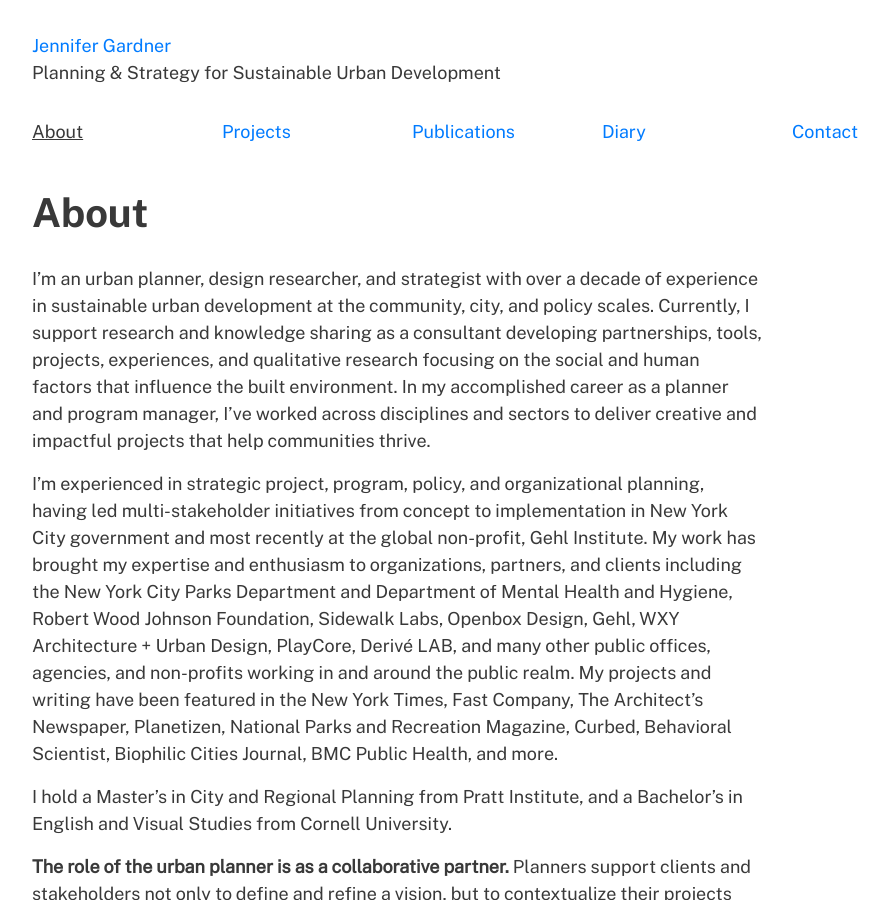
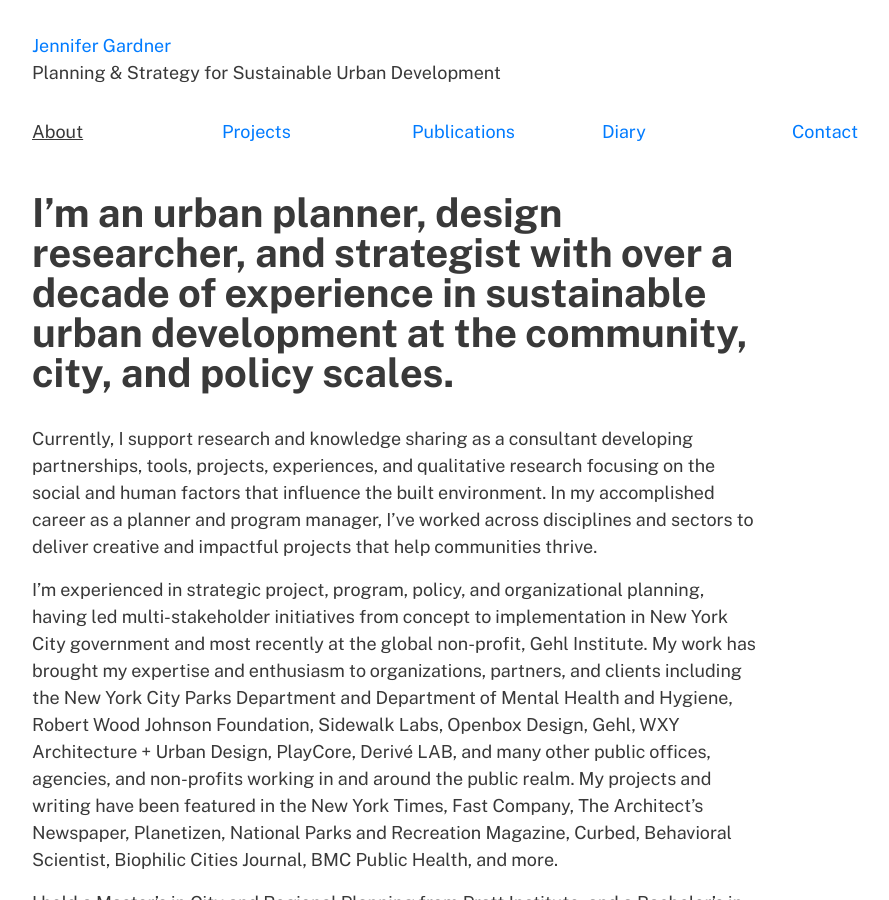
Before and after one commit to jenniferofficial/jenniferofficial.github.io, a Jekyll site: the page built from _pages/about.md, in a window 1280 px wide and 900 px high. Shown: the whole window, without its empty margins (53-942 px from the left). Built offline with Jekyll 4.4.1, drawn with Linux system fonts in a browser that asks for light colours.

Commit message:
h1-ify about page

```diff
--- a/_layouts/default.html
+++ b/_layouts/default.html
@@ -7,7 +7,7 @@
       <div class="row">
         {% if page.title == "about" %}
           <div class="col-8">
-            <h1 class="mb-3 pb-3">{{ page.title | capitalize }}</h1>
+            <h1 class="mb-3 pb-3">{{ page.headline }}</h1>
             {{ content }}
           </div>
         {% else %}
--- a/_pages/about.md
+++ b/_pages/about.md
@@ -2,8 +2,9 @@
 title: about
 order: 0
 nav: true
+headline: I’m an urban planner, design researcher, and strategist with over a decade of experience in sustainable urban development at the community, city, and policy scales.
 ---
-I’m an urban planner, design researcher, and strategist with over a decade of experience in sustainable urban development at the community, city, and policy scales. Currently, I support research and knowledge sharing as a consultant developing partnerships, tools, projects, experiences, and qualitative research focusing on the social and human factors that influence the built environment. In my accomplished career as a planner and program manager, I’ve worked across disciplines and sectors to deliver creative and impactful projects that help communities thrive.
+Currently, I support research and knowledge sharing as a consultant developing partnerships, tools, projects, experiences, and qualitative research focusing on the social and human factors that influence the built environment. In my accomplished career as a planner and program manager, I’ve worked across disciplines and sectors to deliver creative and impactful projects that help communities thrive.
 
 I’m experienced in strategic project, program, policy, and organizational planning, having led multi-stakeholder initiatives from concept to implementation in New York City government and most recently at the global non-profit, Gehl Institute. My work has brought my expertise and enthusiasm to organizations, partners, and clients including the New York City Parks Department and Department of Mental Health and Hygiene, Robert Wood Johnson Foundation, Sidewalk Labs, Openbox Design, Gehl, WXY Architecture + Urban Design, PlayCore, Derivé LAB, and many other public offices, agencies, and non-profits working in and around the public realm. My projects and writing have been featured in the New York Times, Fast Company, The Architect's Newspaper, Planetizen, National Parks and Recreation Magazine, Curbed, Behavioral Scientist, Biophilic Cities Journal, BMC Public Health, and more.
 
```
